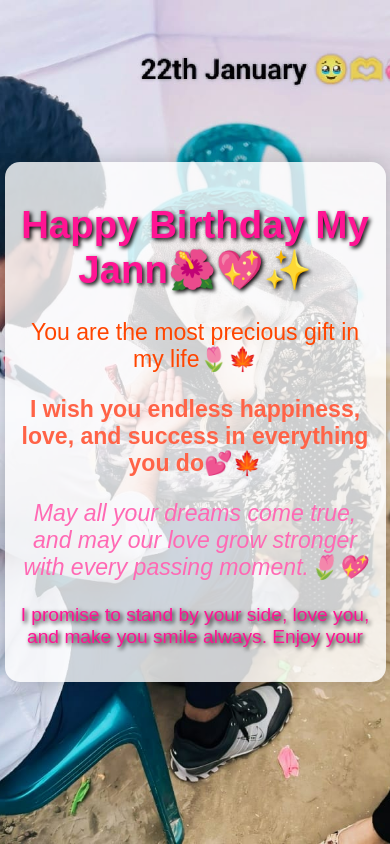
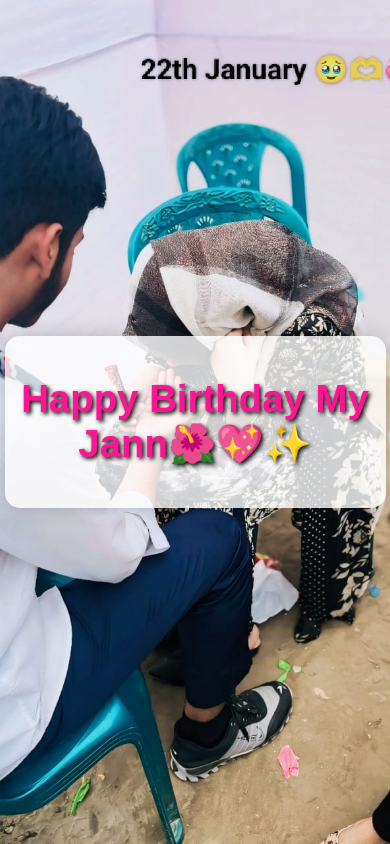
Before and after one commit to nuhashgithab/mdnuhash1, a plain HTML site: page index.html in a window 390 px wide. Drawn offline with Linux system fonts and the light colour scheme.

Commit message:
Update index.html

```diff
--- a/index.html
+++ b/index.html
@@ -58,6 +58,9 @@
 
         /* Responsive Design for Mobile */
         @media (max-width: 600px) {
+            body {
+                background-size: cover;
+            }
             .container {
                 width: 90%;
                 font-size: 1.2em;
@@ -72,7 +75,4 @@
 <body>
     <div class="container">
         <h1 class="highlight">Happy Birthday My Jann🌺💖✨</h1>
-        <p class="highlight-special">You are the most precious gift in my life🌷🍁</p>
-        <p class="highlight-important">I wish you endless happiness, love, and success in everything you do💕🍁</p>
-        <p class="highlight-emphasis">May all your dreams come true, and may our love grow stronger with every passing moment.🌷💖</p>
-        <p class="highlight">I promise to stand by your side, love you, and make you smile always. Enjoy your
+        <p class="highlight-special
```
